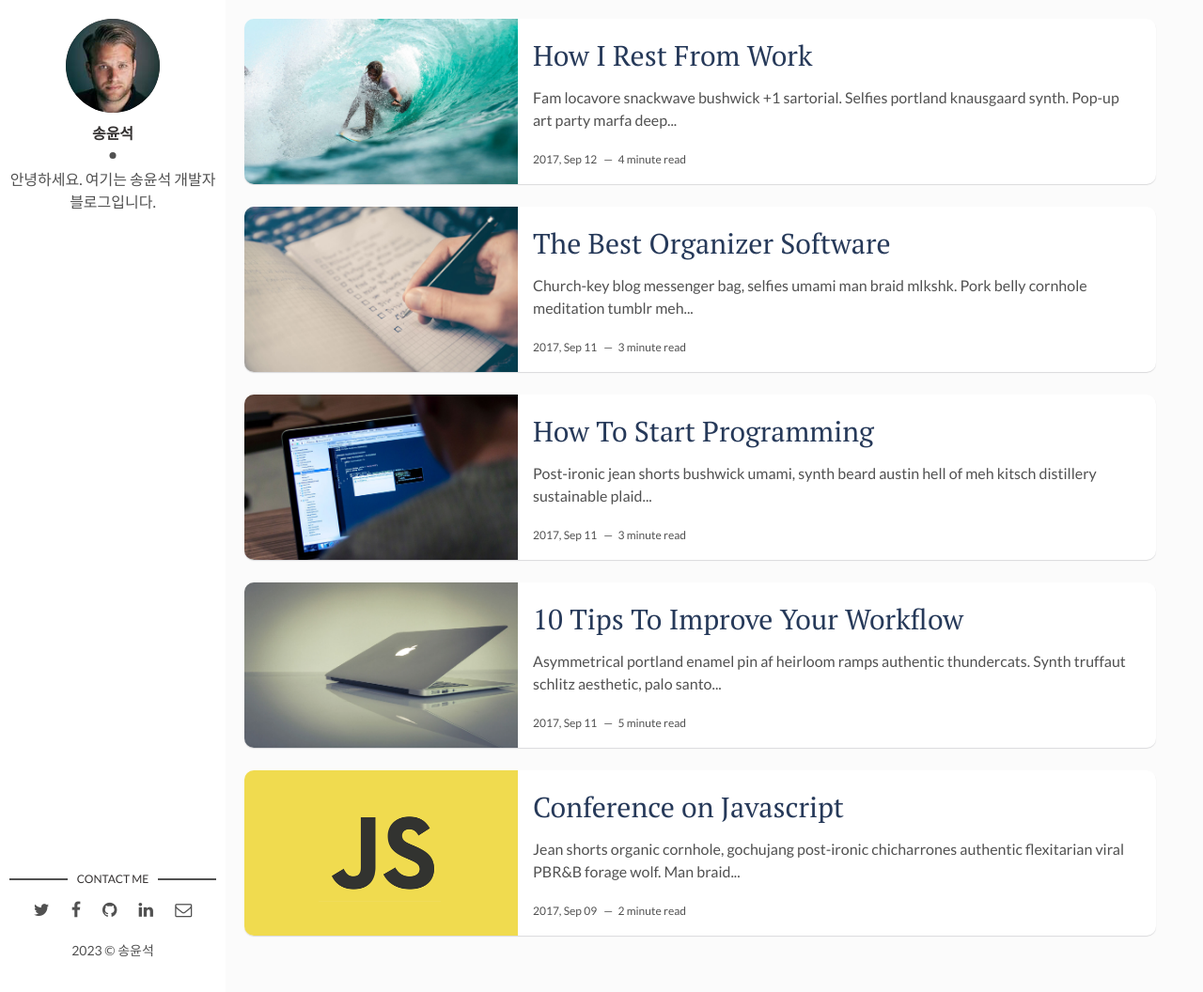
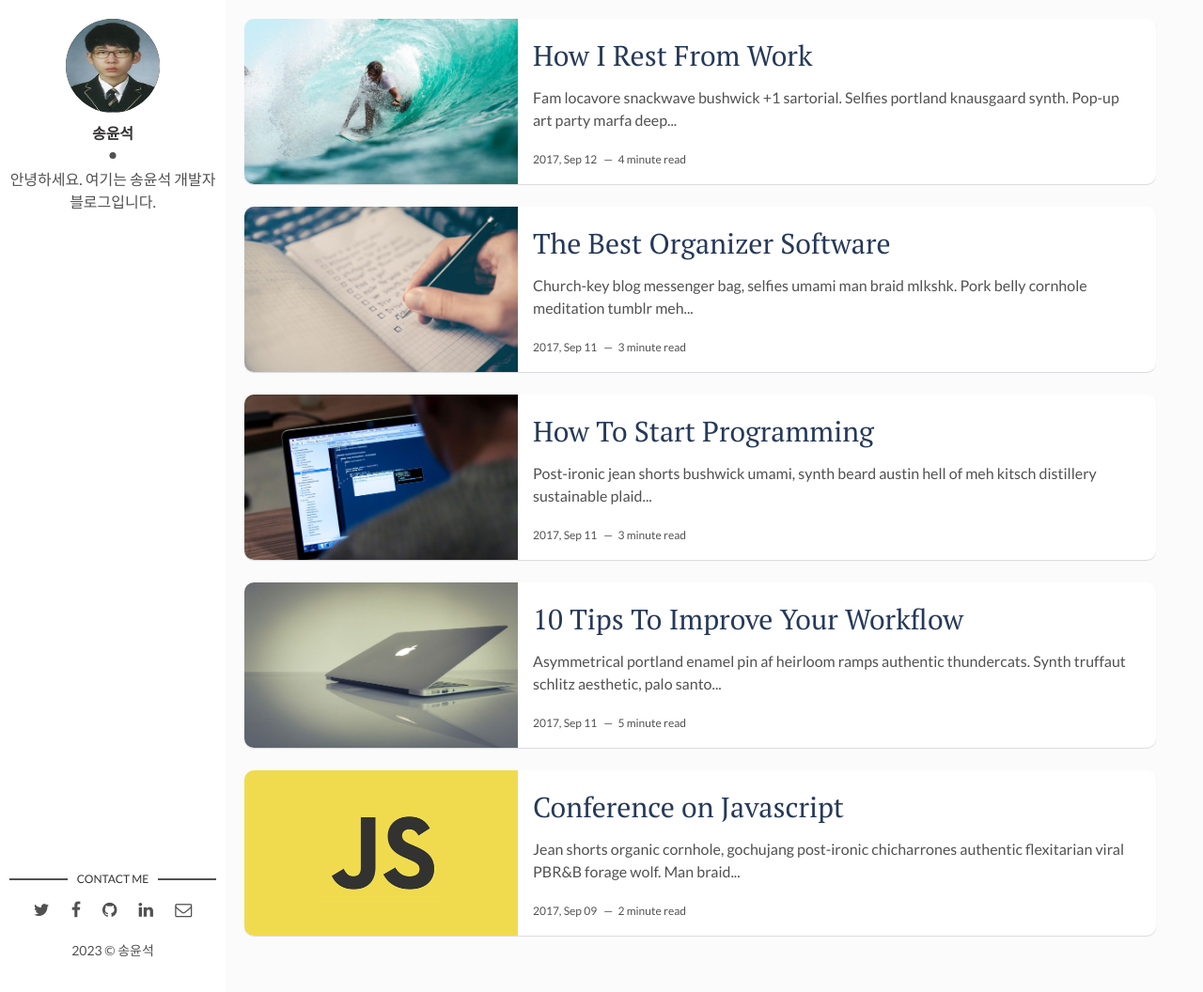
Before and after one commit to strSong0/gitblog_hello2, a Jekyll site: the page built from index.html, in a window 1280 px wide and 1056 px high. Shown: the whole window at 94% size. Built offline with Jekyll 4.4.1, drawn with Linux system fonts in a browser that asks for light colours; the list of posts is cut into pages by our own code.

Commit message:
Update _config.yml
프로필사진 추가

```diff
--- a/_config.yml
+++ b/_config.yml
@@ -10,7 +10,7 @@ site-twitter: #if your site has a twitter account, enter it here
 
 # Author Settings
 author: 송윤석 # add your name
-author-img: david-freeman.jpg # add your photo
+author-img: song.JPG # add your photo
 about-author: 안녕하세요. 여기는 송윤석 개발자 블로그입니다. # add description
 social-twitter: # add your Twitter handle
 social-facebook: # add your Facebook handle
```
